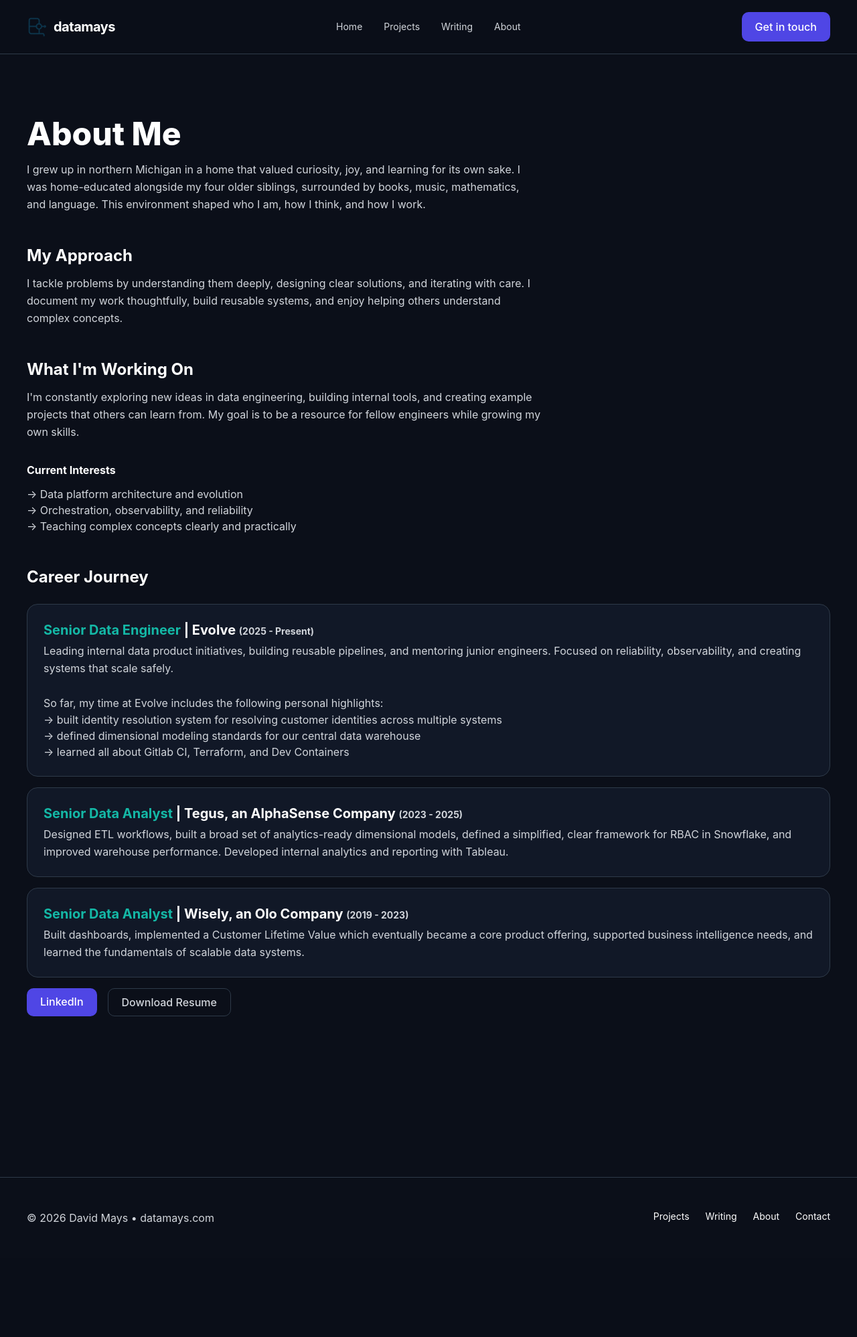
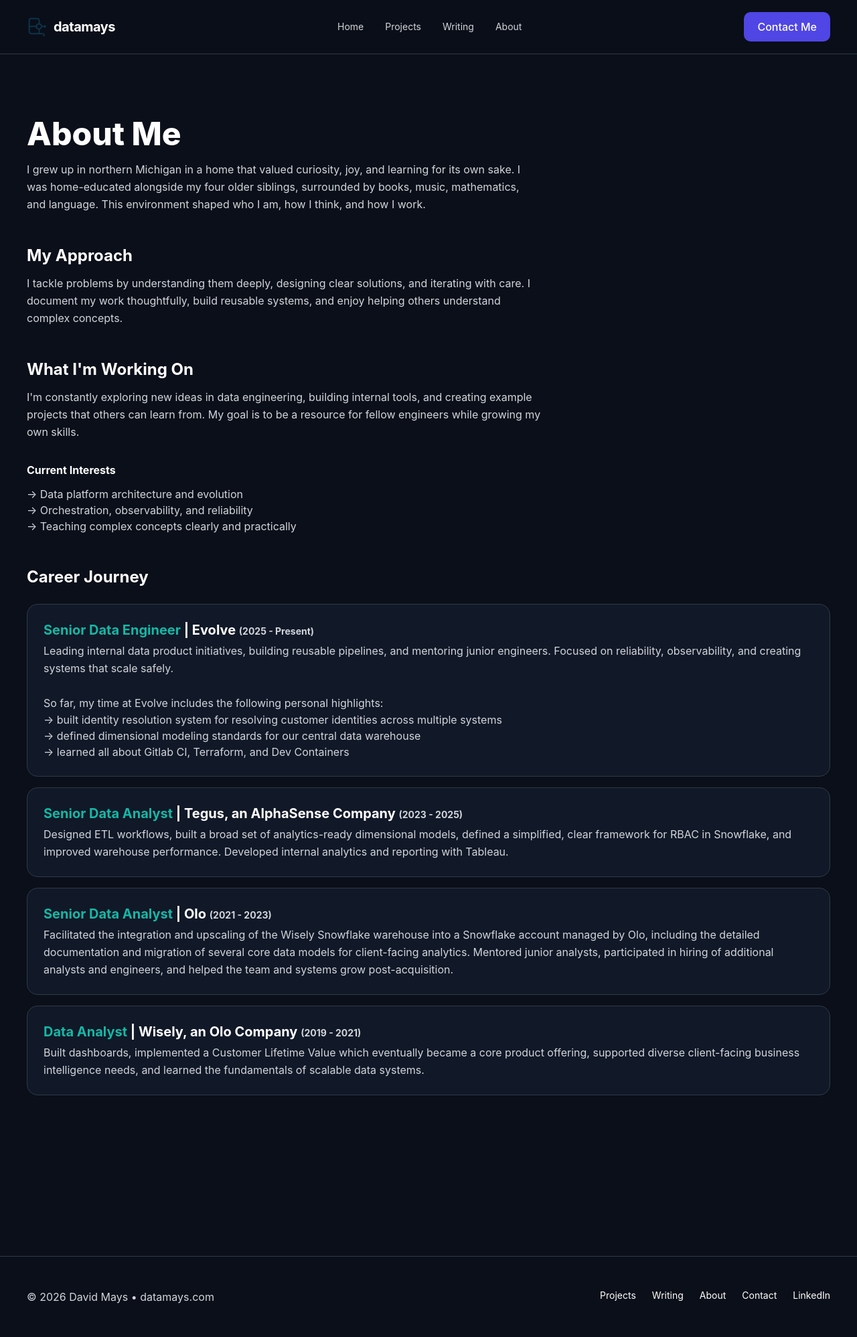
Before and after one commit to dimays/datamays, a Django app: page /about/ in a window 1280 px wide. Shown: the whole page at 67% size. Before the commit the page ends 1829 px from the top, so only its background shows below. Run offline with Django 5.2, Linux system fonts and the light colour scheme.

Commit message:
Update navbar and footer, flesh out career section in About

```diff
--- a/core/templates/core/about.html
+++ b/core/templates/core/about.html
@@ -79,22 +79,23 @@
         <!-- Earlier Roles -->
         <div class="bg-surface border border-border rounded-card p-6 mb-4">
         <h3 class="text-xl font-bold mb-1">
-            <span class="text-accent" >Senior Data Analyst</span> | Wisely, an Olo Company <span class="text-text-secondary text-sm">(2019 - 2023)</span>
+            <span class="text-accent" >Senior Data Analyst</span> | Olo <span class="text-text-secondary text-sm">(2021 - 2023)</span>
         </h3>
         <p class="text-text-secondary leading-relaxed">
-            Built dashboards, implemented a Customer Lifetime Value which eventually became a core product offering, supported business intelligence needs, and learned the fundamentals
+            Facilitated the integration and upscaling of the Wisely Snowflake warehouse into a Snowflake account managed by Olo, including the detailed documentation and migration of several core data models for client-facing analytics.
+            Mentored junior analysts, participated in hiring of additional analysts and engineers, and helped the team and systems grow post-acquisition.
+        </p>
+        </div>
+
+        <div class="bg-surface border border-border rounded-card p-6 mb-4">
+        <h3 class="text-xl font-bold mb-1">
+            <span class="text-accent" >Data Analyst</span> | Wisely, an Olo Company <span class="text-text-secondary text-sm">(2019 - 2021)</span>
+        </h3>
+        <p class="text-text-secondary leading-relaxed">
+            Built dashboards, implemented a Customer Lifetime Value which eventually became a core product offering, supported diverse client-facing business intelligence needs, and learned the fundamentals
             of scalable data systems.
         </p>
         </div>
-    </div>
-
-    <div class="mt-8 flex gap-4">
-        <a href="https://www.linkedin.com/in/maysidavid/" target="_blank" class="bg-primary hover:bg-primary-600 px-5 py-2 rounded-button font-medium">
-        LinkedIn
-        </a>
-        <a href="{% url 'core:home' %}" target="_blank" class="border border-border px-5 py-2 rounded-button font-medium text-text-secondary hover:bg-muted">
-        Download Resume
-        </a>
     </div>
   </section>
 
--- a/core/templates/core/partials/footer.html
+++ b/core/templates/core/partials/footer.html
@@ -10,6 +10,7 @@
       <a href="{% url 'core:home' %}" class="hover:text-white">Writing</a>
       <a href="{% url 'core:about' %}" class="hover:text-white">About</a>
       <a href="{% url 'core:home' %}" class="hover:text-white">Contact</a>
+      <a href="https://www.linkedin.com/maysidavid" class="hover:text-white">LinkedIn</a>
     </div>
   </div>
 </footer>
--- a/core/templates/core/partials/navbar.html
+++ b/core/templates/core/partials/navbar.html
@@ -26,7 +26,7 @@
     <!-- CTA -->
     <a href="{% url 'core:home' %}"
        class="hidden md:inline-block bg-primary hover:bg-primary-600 transition text-white font-medium px-5 py-2.5 rounded-button">
-      Get in touch
+      Contact Me
     </a>
 
     <!-- Mobile Menu Trigger -->
```
